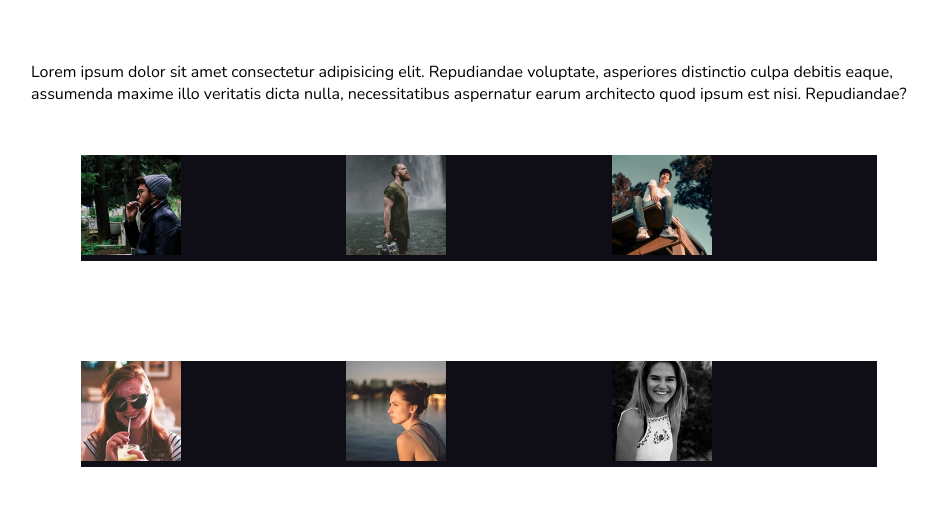
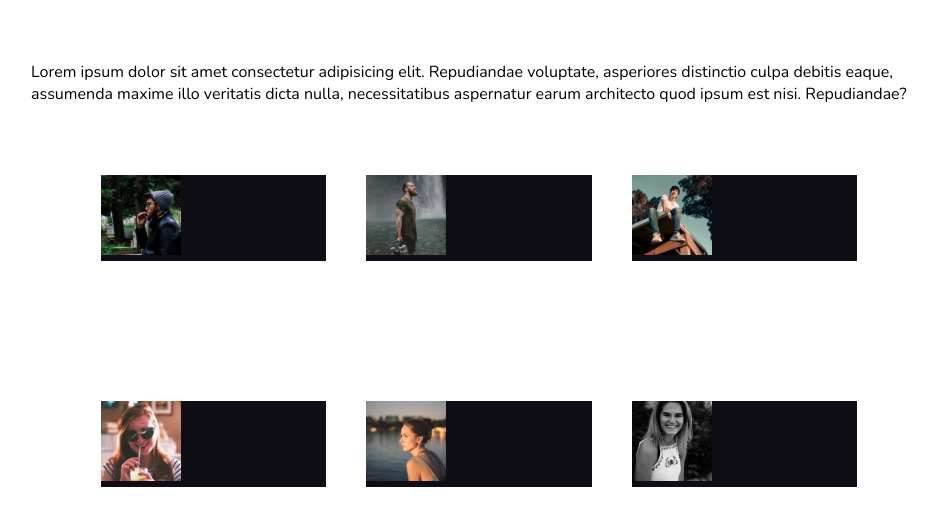
Before and after one commit to GiosciaFra/html-css-float-cards, a plain HTML site: page index.html in a window 1280 px wide. Shown: the part 46-572 px from the top of the page, without its empty margins (161-1099 px from the left). Drawn offline with nearby package versions, Linux system fonts and the light colour scheme.

Commit message:
creato layout primordiale

```diff
--- a/css/style.css
+++ b/css/style.css
@@ -37,8 +37,12 @@ section {
     display: inline-block;
 }
 
-div {
+.card {
     background-color: rgb(15, 14, 23);
+}
+
+.description{
+
 }
 
 
@@ -51,10 +55,11 @@ div {
 
     float: left;
 
+    padding: 20px;;
 
 
 }
 
 .row .column img{
-    width: 100px;
+    width: 80px;
 }
--- a/index.html
+++ b/index.html
@@ -20,26 +20,38 @@
 
             <section class="row clearfix">
 
+
                 <div class="column">
 
+                    <div class="card">
+
                         <img src="./img/male1.png" alt="">
+
+                    </div>
 
                 </div>
 
 
                 <div class="column">
 
+                    <div class="card">
+
                         <img src="./img/male2.png" alt="">
 
                         <p class="description">
+                        </p>
 
-                    </p>
+                    </div>
 
                 </div>
 
                 <div class="column">
 
+                    <div class="card">
+
                         <img src="./img/male3.png" alt="">
+
+                    </div>
 
                 </div>
 
@@ -49,19 +61,31 @@
 
                 <div class="column">
 
+                    <div class="card">
+
                         <img src="./img/female1.png" alt="">
+
+                    </div>
 
                 </div>
 
                 <div class="column">
 
+                    <div class="card">
+
                         <img src="./img/female2.png" alt="">
+
+                    </div>
 
                 </div>
 
                 <div class="column">
 
+                    <div class="card">
+
                         <img src="./img/female3.png" alt="">
+
+                    </div>
 
                 </div>
             </section>
```
Lines whose indentation alone changed are shown as unchanged.
